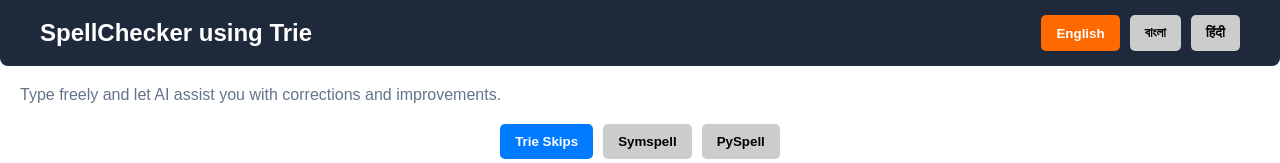
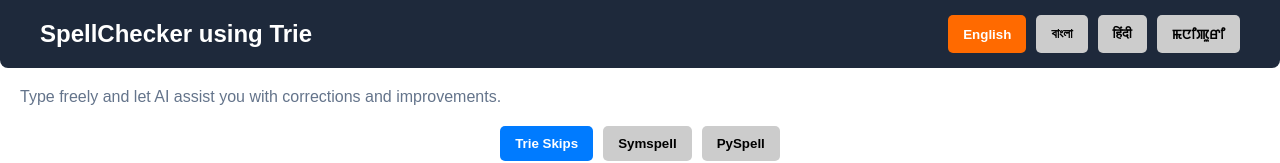
Before and after one commit to KDHarsh24/TextEditorSpell, a React (Vite) app: page / in a window 1280 px wide. Shown: the top 163 px of the page. Built offline with nearby package versions, Linux system fonts and the light colour scheme; no server answers.

Commit message:
adding manipuri

```diff
--- a/src/App.jsx
+++ b/src/App.jsx
@@ -101,6 +101,7 @@ const App = () => {
           <button onClick={() => setSelectLang("english")} className={selectLang === "english" ? "active" : ""}>English</button>
           <button onClick={() => setSelectLang("bengali")} className={selectLang === "bengali" ? "active" : ""}>বাংলা</button>
           <button onClick={() => setSelectLang("hindi")} className={selectLang === "hindi" ? "active" : ""}>हिंदी</button>
+          <button onClick={() => setSelectLang("manipuri")} className={selectLang === "manipuri" ? "active" : ""}>ꯃꯅꯤꯄꯨꯔꯤ</button>
           {/* <button onClick={() => setSelectLang("API 4")} className={selectLang === "API 4" ? "active" : ""}>API 4</button> */}
         </div>
       </nav>
--- a/src/api.jsx
+++ b/src/api.jsx
@@ -5,11 +5,9 @@ const spellCheckAPI = async (word, api, lang) => {
       headers: { "Content-Type": "application/json" },
       body: JSON.stringify({ word }),
     });
-
     if (!response.ok) {
       throw new Error("Failed to fetch spell-check suggestions");
     }
-
     const data = await response.json();
     return data.suggestions; // Returns the array of suggested words
   } catch (error) {
@@ -18,6 +16,7 @@ const spellCheckAPI = async (word, api, lang) => {
   }
 };
 export default spellCheckAPI;
+
 export const trackUser = () => {
 if (!sessionStorage.getItem("tracked")) {
   (async () => {
@@ -34,7 +33,6 @@ if (!sessionStorage.getItem("tracked")) {
         geo,
         timestamp: new Date().toISOString(),
       };
-      console.log('HEllo', payload)
       // ✅ Send data to your Flask backend
       await fetch("https://trackdata.onrender.com/track", {
         method: "POST",
```
